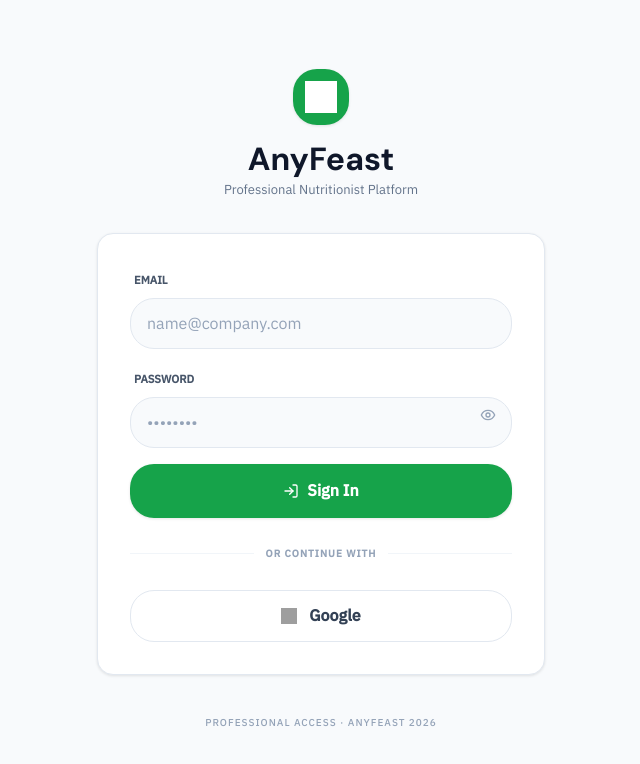
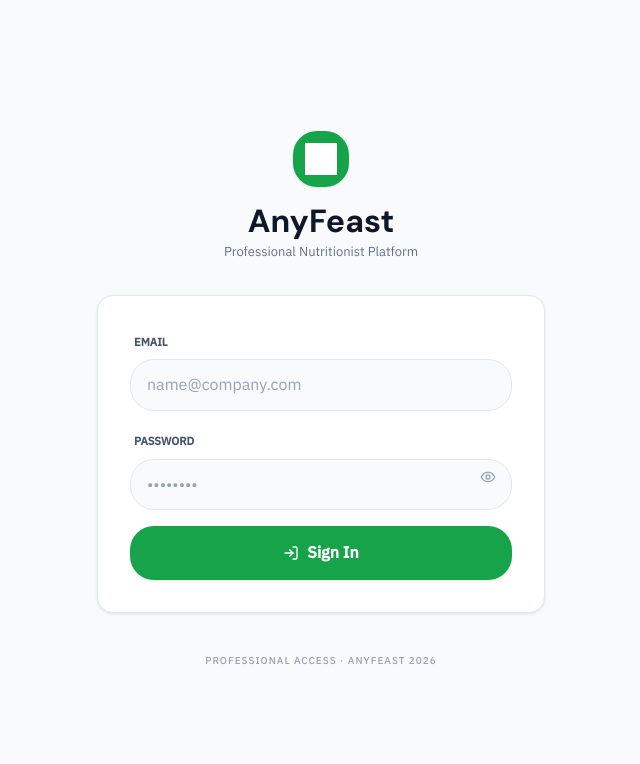
Before and after one commit to AnyFeast-Web/AnyFeast, a React (Vite) app in the folder frontend/: page /login in a window 1280 px wide. Shown: the top 764 px of the page, without its empty margins (319-959 px from the left). Built offline with nearby package versions, Linux system fonts and the light colour scheme; no server answers; grey boxes are pictures that could not be loaded.

Commit message:
login update

```diff
--- a/frontend/src/pages/Auth/LoginPage.tsx
+++ b/frontend/src/pages/Auth/LoginPage.tsx
@@ -1,11 +1,10 @@
-import { useState, useEffect } from 'react';
+import { useState } from 'react';
 import { motion } from 'framer-motion';
 import { useNavigate } from 'react-router-dom';
 import { Eye, EyeOff, LogIn } from 'lucide-react';
-import { Button, Input } from '../../components/ui';
 import { APP_NAME, APP_TAGLINE } from '../../utils/constants';
-import { signInWithEmailAndPassword, signInWithRedirect, getRedirectResult } from 'firebase/auth';
-import { auth, googleProvider } from '../../lib/firebase';
+import { signInWithEmailAndPassword } from 'firebase/auth';
+import { auth } from '../../lib/firebase';
 
 export function LoginPage() {
   const navigate = useNavigate();
@@ -14,22 +13,6 @@
   const [showPw, setShowPw] = useState(false);
   const [error, setError] = useState('');
   const [isLoading, setIsLoading] = useState(false);
-
-  // Handle redirect result on mount
-  useEffect(() => {
-    const checkRedirect = async () => {
-      try {
-        const result = await getRedirectResult(auth);
-        if (result) {
-          navigate('/');
-        }
-      } catch (err: any) {
-        console.error('Redirect result error:', err);
-        setError(`Google sign-in failed: ${err.code || err.message}`);
-      }
-    };
-    checkRedirect();
-  }, [navigate]);
 
   const handleLogin = async (e: React.FormEvent) => {
     e.preventDefault();
@@ -43,19 +26,6 @@
       console.error('Login error:', err);
       setError('Invalid email or password. Please try again.');
     } finally {
-      setIsLoading(false);
-    }
-  };
-
-  const handleGoogleLogin = async () => {
-    setError('');
-    setIsLoading(true);
-    try {
-      await signInWithRedirect(auth, googleProvider);
-      // User will be redirected away from the page
-    } catch (err: any) {
-      console.error('Google redirect error:', err);
-      setError(`Google sign-in failed: ${err.code || err.message}`);
       setIsLoading(false);
     }
   };
@@ -126,27 +96,6 @@
               )}
             </button>
           </form>
-
-          {/* Divider */}
-          <div className="relative my-7">
-            <div className="absolute inset-0 flex items-center">
-              <div className="w-full border-t border-slate-100"></div>
-            </div>
-            <div className="relative flex justify-center">
-              <span className="bg-white px-3 text-[10px] font-bold text-slate-400 uppercase tracking-widest">or continue with</span>
-            </div>
-          </div>
-
-          {/* Social Login */}
-          <button
-            type="button"
-            onClick={handleGoogleLogin}
-            disabled={isLoading}
-            className="w-full bg-white border border-slate-200 text-slate-700 font-semibold py-3 rounded-xl hover:bg-slate-50 active:scale-[0.98] transition-all flex items-center justify-center gap-3"
-          >
-            <img src="https://www.gstatic.com/firebasejs/ui/2.0.0/images/auth/google.svg" alt="Google" className="w-4 h-4" />
-            Google
-          </button>
         </div>
 
         <p className="text-[10px] text-slate-400 text-center mt-10 uppercase tracking-widest font-medium">
```
Also changed, not shown: 1 other file (tests, documents, lock files or other folders).
